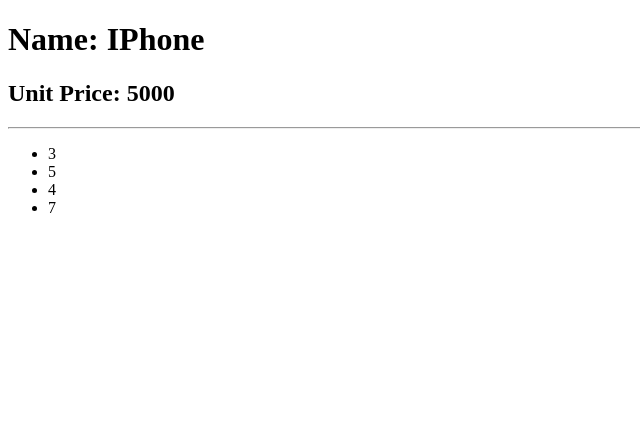
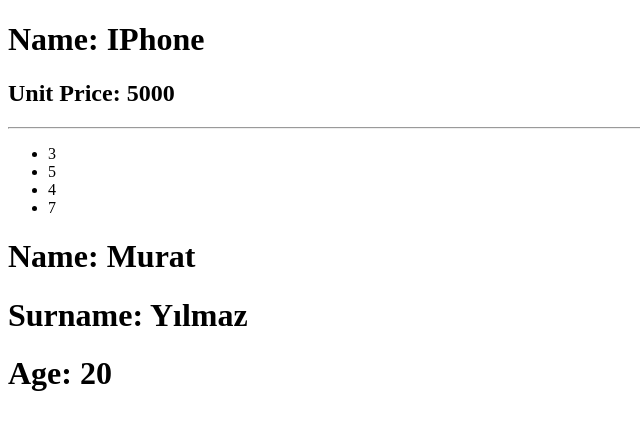
Before and after one commit to yakintech/itg-reactjs-tutorial, a React (Create React App) app: page / in a window 1280 px wide. Shown: the top 430 px of the page, without its empty margins (0-640 px from the left). Built offline with nearby package versions, Linux system fonts and the light colour scheme.

Commit message:
props sample

```diff
--- a/src/App.js
+++ b/src/App.js
@@ -1,9 +1,11 @@
 import ProductBox from "./props/ProductBox";
+import UserDetail from "./props/UserDetail";
 
 function App() {
 
   return <>
   <ProductBox name="IPhone" unitPrice={5000} points={[3,5,4,7]}/>
+  <UserDetail name="Murat" surname="Yılmaz" age={20} />
 
   </>
 
--- /dev/null
+++ b/src/props/UserDetail.jsx
@@ -0,0 +1,15 @@
+import React from 'react'
+
+function UserDetail(props) {
+
+    const { name, surname, age } = props
+
+    return (<>
+        <h1>Name: {name}</h1>
+        <h1>Surname: {surname}</h1>
+        <h1>Age: {age}</h1>
+    </>
+    )
+}
+
+export default UserDetail
```
Also changed, not shown: notes.txt.
